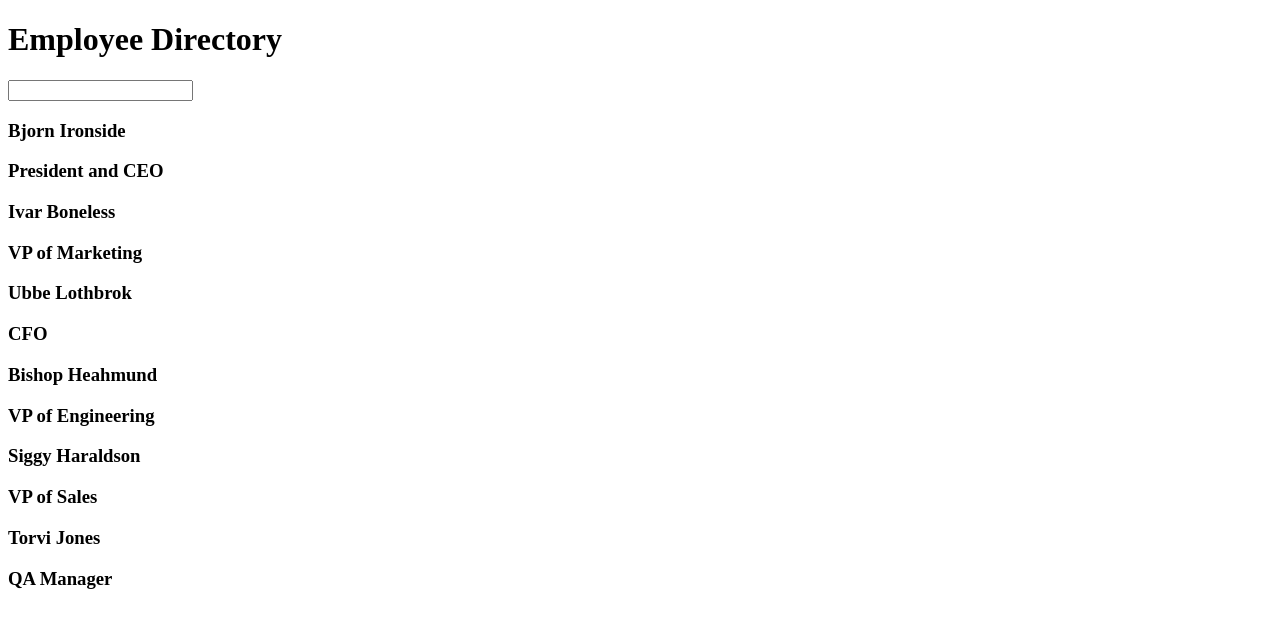
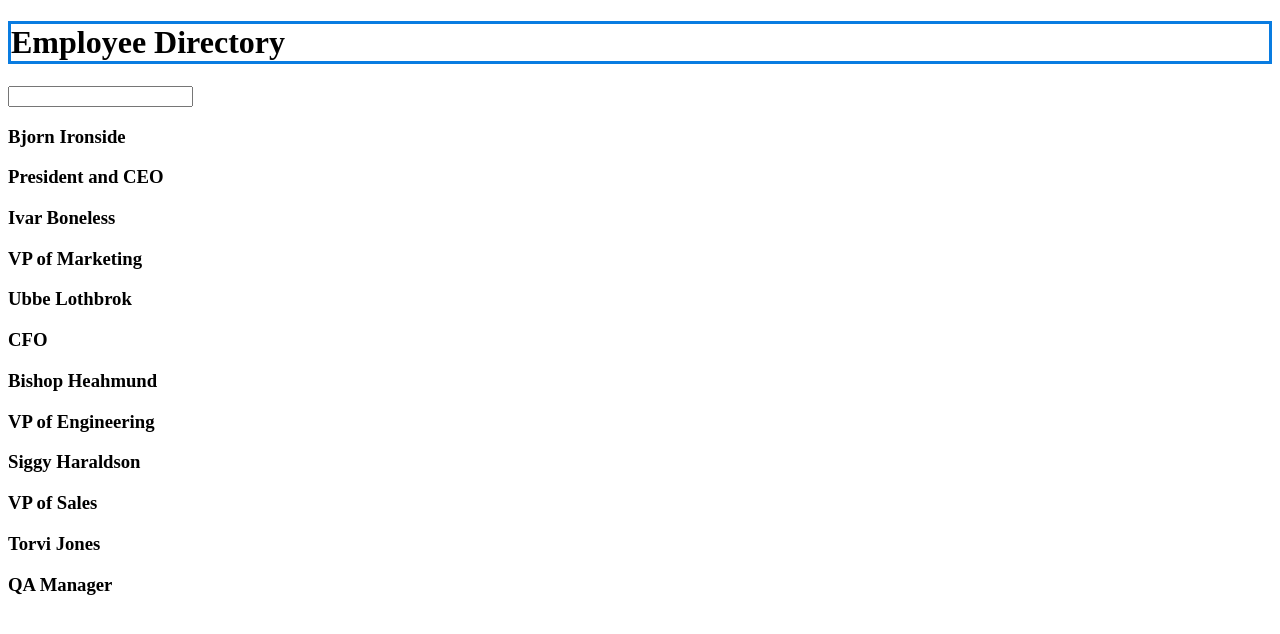
Before and after one commit to EmpressDee/React-Page-Layout, a React (Vite) app: page / in a window 1280 px wide. Shown: the top 634 px of the page. Built offline with nearby package versions, Linux system fonts and the light colour scheme.

Commit message:
added className for styling

```diff
--- a/components/Header.jsx
+++ b/components/Header.jsx
@@ -1,5 +1,5 @@
 export default function Header() {
     return (
-        <h1>Employee Directory</h1>
+        <h1 className="header">Employee Directory</h1>
     )
 }
--- a/src/App.css
+++ b/src/App.css
@@ -0,0 +1,3 @@
+.header {
+    border:3px solid rgb(9, 124, 225) ;
+}
--- a/src/App.jsx
+++ b/src/App.jsx
@@ -1,4 +1,5 @@
 import Homepage from "../components/Homepage"
+import "./App.css";
 
 export default function App() {
   return (
```
